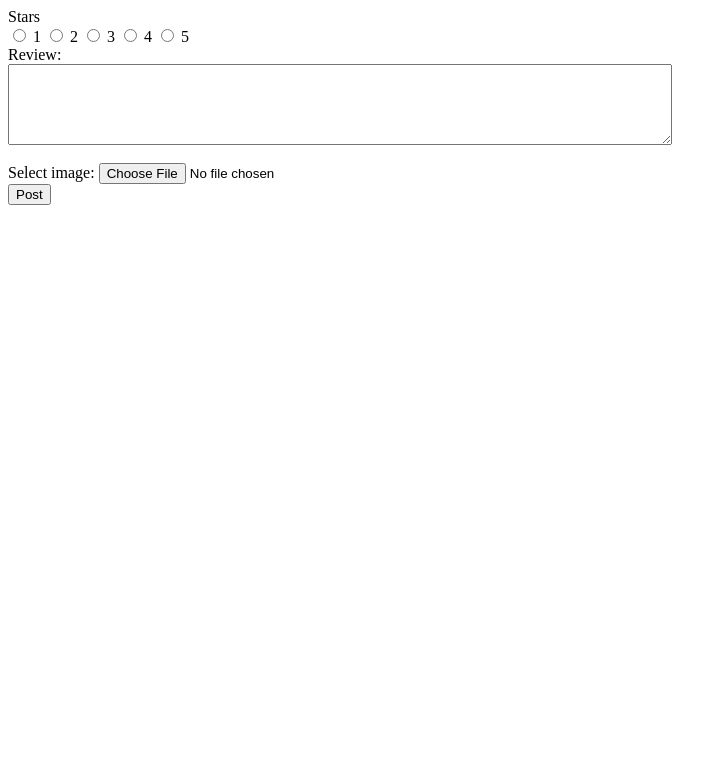
After one commit to RajivMuneshwer/ToiletsnearmeNYC, a Flask app: page /restroom/1/create_review in a window 1280 px wide. The commit adds this page. Shown: the top 783 px of the page, without its empty margins (0-727 px from the left). Run offline with Flask 2, Linux system fonts and the light colour scheme; parts of the project's set-up code (start-up, migrations or seed data) failed here and were passed over.

Commit message:
finished the review

```diff
--- a/server.py
+++ b/server.py
@@ -2,6 +2,8 @@ import os
 from sqlalchemy import *
 from sqlalchemy.pool import NullPool
 from flask import Flask, request, render_template, g, redirect, Response,flash, session, abort
+from datetime import date, datetime
+from werkzeug.utils import secure_filename
 
 tmpl_dir = os.path.join(os.path.dirname(os.path.abspath(__file__)), 'templates')
 app = Flask(__name__, template_folder=tmpl_dir)
@@ -32,25 +34,35 @@ def teardown_request(exception):
 
 @app.route('/user/<uid>')
 def user(uid):
+
   query="SELECT * FROM U WHERE U.uid=:u1"
+
   cursor = g.conn.execute(text(query), u1 = uid)
-  username=""
-  is_verified=0
-  non_verified=0
-  startdate=""
-  email=""
+
   for results in cursor:
+
     username=results['name']
+
     is_verified=results['verified']
+
     non_verified=results['non_verified']
+
     startdate=results['start_date']
+
     email=results['email_address']
+
   cursor.close()
+
   v="Non-Verified User"
+
   if is_verified==1:
+
     v="Verified User"
-  if(username==""):
+
+  if( username == None ):
+
     return render_template("user.html",verified="User doesn't exist",date="Never")
+
   return render_template("user.html",Username=username,verified=v,date=startdate,email_address=email)
 
 # Example of adding new data to the database
@@ -86,15 +98,19 @@ def login():
 
   username_prime = request.form['username']
 
-  cmd = 'SELECT uid FROM U WHERE name = (:n1)';
+  cmd = 'SELECT uid, password  FROM U WHERE name = (:n1)';
 
   cursor = g.conn.execute(text(cmd), n1 = username_prime);
 
   password = []
 
+  uid = []
+
   for result in cursor:
 
-    password.append(result['uid'])  # can also be accessed using result[0]
+    uid.append(result['uid'])  # can also be accessed using result[0]
+
+    password.append(result['password'])
 
   cursor.close()
 
@@ -102,7 +118,7 @@ def login():
 
     session['logged_in'] = True
 
-    session['uid'] = password_prime
+    session['uid'] = uid[0]
 
   else:
     flash('wrong password!')
@@ -116,6 +132,9 @@ def create_tips(rid, methods = ['GET','POST']):
 
   return render_template("tips.html", rid =rid)
 
+@app.route('/restroom/<rid>/create_review')
+def create_review(rid, methods = ['GET', 'POST']):
+  return render_template("review.html", rid =rid)
 
 
 @app.route('/add_tips/<rid>',  methods=['POST'])
@@ -132,6 +151,42 @@ def add_tips(rid):
   g.conn.execute(text(cmd), u = uid, r = rid, l = label, d = desc);
 
   return redirect('/restroom/'+rid)
+
+@app.route('/add_review/<rid>', methods=  ['POST'])
+def add_review(rid):
+
+  stars = request.form['rating']
+
+  desc = request.form['review_desc']
+
+  uid = session['uid']
+
+  x = datetime.now()
+
+  time = x.strftime("%x")
+
+  uploaded_file = request.files['file']
+
+  print(uploaded_file)
+
+  if uploaded_file.filename != '':
+
+        filename = secure_filename(uploaded_file.filename)
+
+        uploaded_file.save(os.path.join('static/images', filename))
+
+        cmd = 'INSERT INTO  Review VALUES (:r, :u, :d, :s, :p, :t)';
+
+        g.conn.execute(text(cmd), u = uid, r = rid, d = desc, s = stars, t = time, p = filename);
+  else:
+
+    cmd = 'INSERT INTO  Review VALUES (:r, :u, :d, :s, NULL, :t)';
+
+    g.conn.execute(text(cmd), u = uid, r = rid, d = desc, s = stars, t = time);
+  return redirect('/restroom/'+rid )
+
+
+
 
 
 
--- /dev/null
+++ b/templates/review.html
@@ -0,0 +1,41 @@
+<html>
+
+<body>
+    <form method = "POST" action="{{url_for('add_review', rid = rid)}}" enctype="multipart/form-data">
+        <div>Stars</div>
+        <input type="radio" id = "one_star" name = "rating" value = 1>
+        <label for="one_star">1</label>
+        <input type="radio" id = "two_star" name = "rating" value = 2>
+        <label for="two_star">2</label>
+        <input type="radio" id = "three_star" name = "rating" value = 3>
+        <label for="three_star">3</label>
+        <input type="radio" id = "four_star" name = "rating" value = 4>
+        <label for="four_star">4</label>
+        <input type="radio" id = "five_star" name = "rating" value = 5>
+        <label for="five_star">5</label>
+        <br>
+
+        <label for="review_desc">Review: </label><br>
+
+        <textarea rows="5" cols="80" id="review_desc" name="review_desc"></textarea><br>
+
+        <br>
+
+        <label for="file">Select image:</label>
+        <input type="file" id="file" name="file" accept="image/*">
+        <br>
+
+        <input type="submit" value="Post">
+
+
+
+    </form>
+
+
+</body>
+
+
+
+
+
+</html>
--- a/templates/tips.html
+++ b/templates/tips.html
@@ -15,7 +15,6 @@
 
         <input type="submit" value="Post">
 
-        <div>{{rid}}</div>
 
 
 
```
Also changed, not shown: templates/restroom.html (+5 -3 lines), static/restroom.css (deleted), 2 other files.
